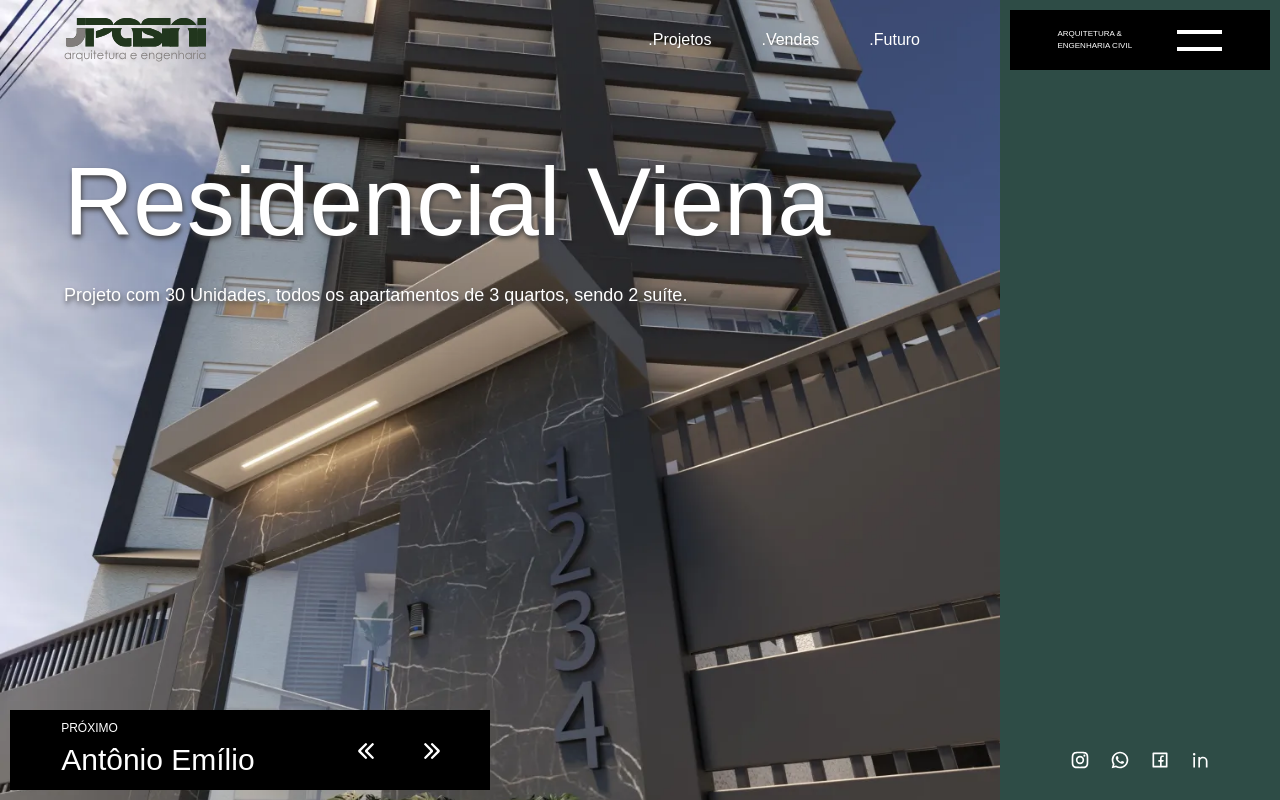
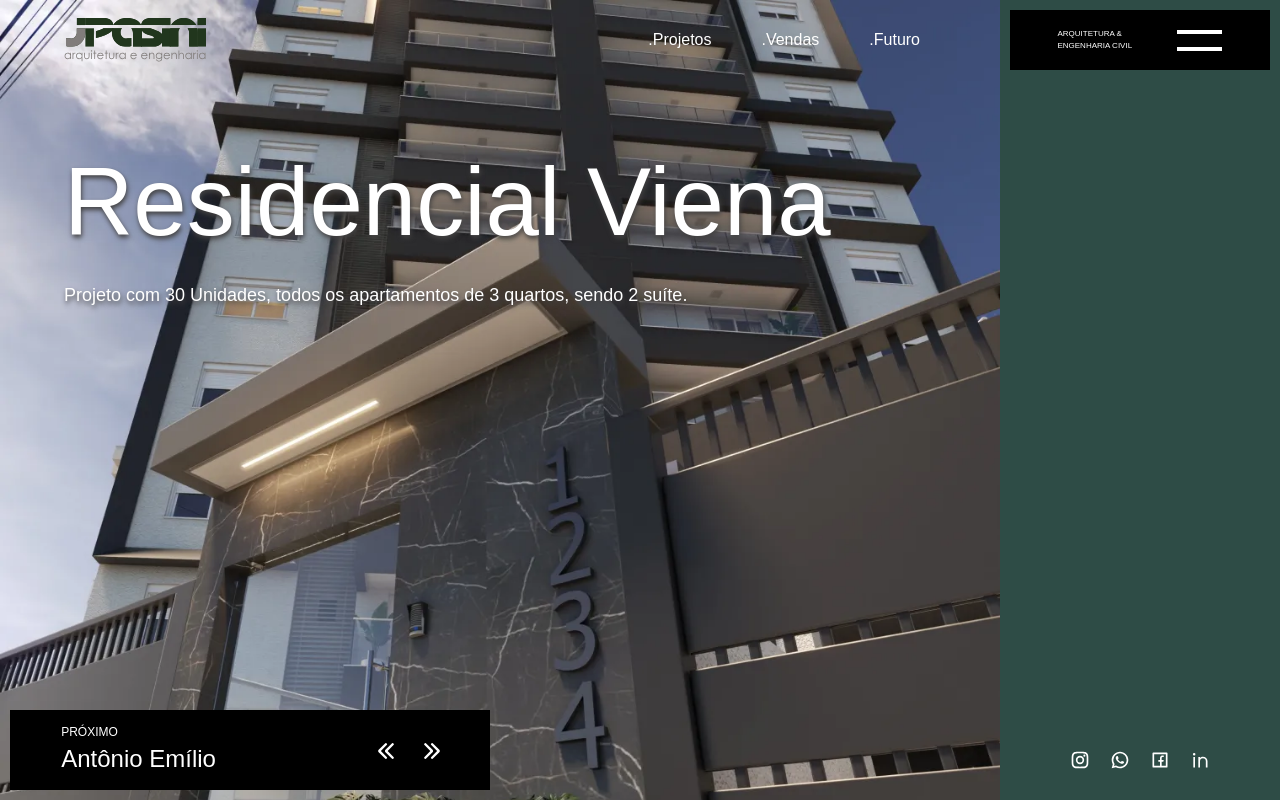
Before and after one commit to fabiomantelli/jpasini, a Next.js app: page / in a window 1280 px wide. Built offline with nearby package versions, Linux system fonts and the light colour scheme.

Commit message:
fix: next icon arrows

```diff
--- a/src/components/Next/index.tsx
+++ b/src/components/Next/index.tsx
@@ -28,13 +28,13 @@ function Next({ logoColor, name }: EnterpriseProps) {
     <Text
         key={name}
         color="white"
-        fontSize="3xl"
+        fontSize="2xl"
     >
      {name}
     </Text>
    </Box>
    <Box marginRight={['10px', '10px', 'none', '50px']}>
-    <ArrowLeftIcon color="white" marginRight="50px" />
+    <ArrowLeftIcon color="white" marginRight="30px" />
     <ArrowRightIcon color="white" />
    </Box>
   </Flex>
```
